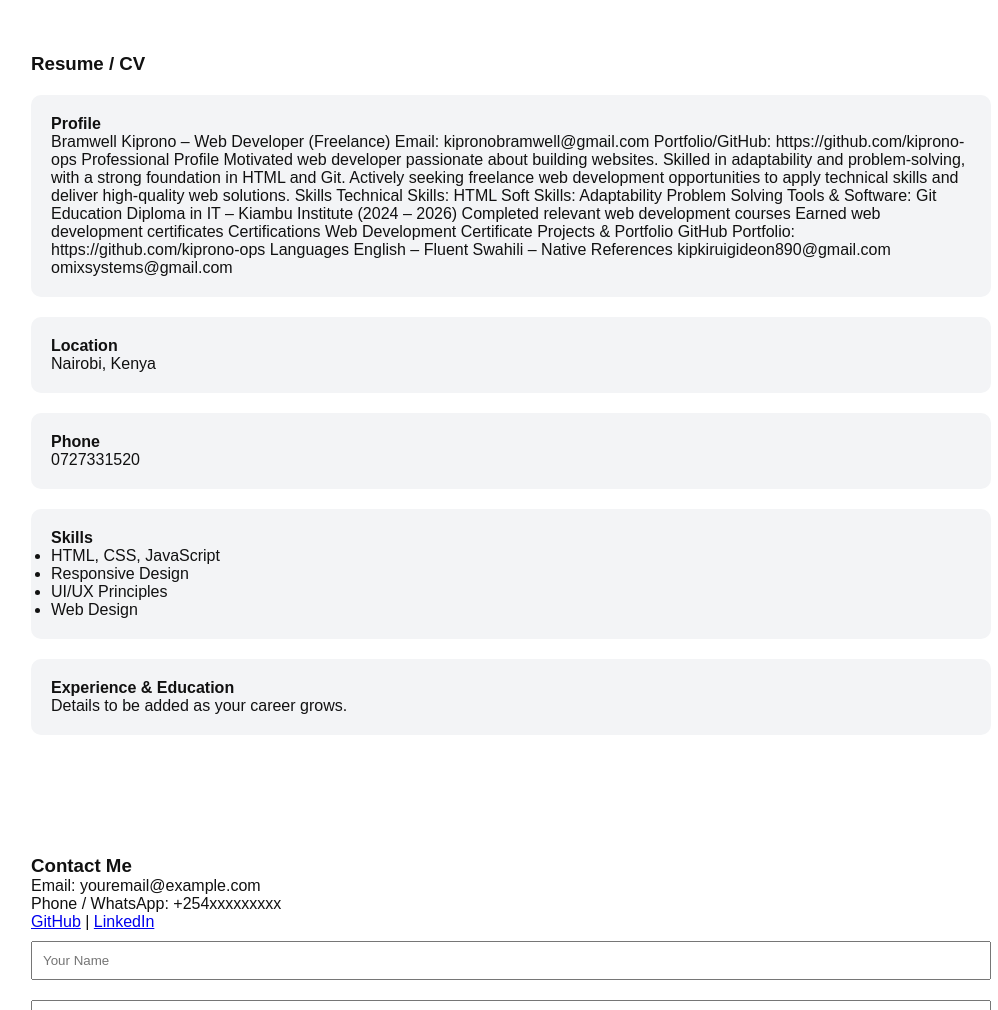
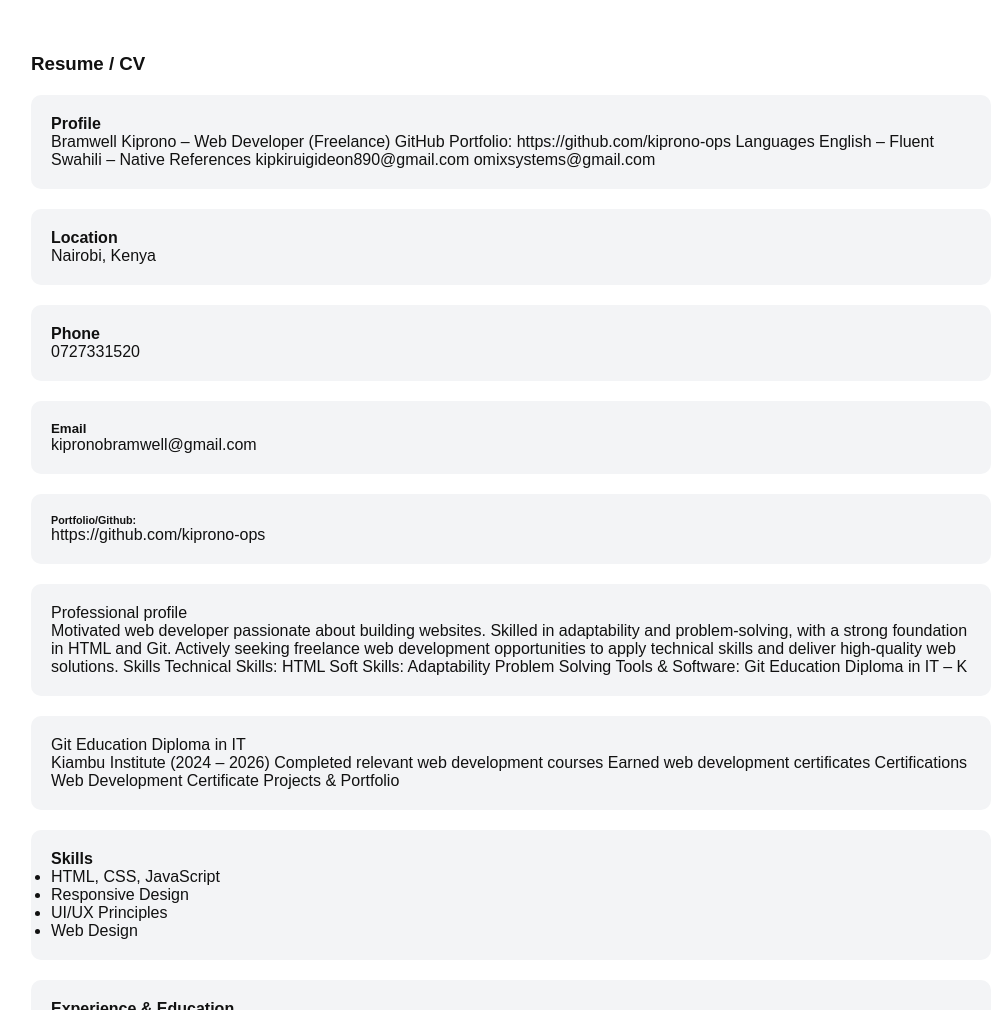
Before and after one commit to kiprono-ops/market-place, a plain HTML site: page index.html in a window 1280 px wide. Shown: the part 900-1910 px from the top of the page, without its empty margins (129-1127 px from the left). Drawn offline with Linux system fonts and the light colour scheme.

Commit message:
Update index.html

```diff
--- a/index.html
+++ b/index.html
@@ -196,7 +196,7 @@
 
     <div class="card">
         <h4>Profile</h4>
-        <p>Bramwell Kiprono – Web Developer (Freelance) Email: kipronobramwell@gmail.com Portfolio/GitHub: https://github.com/kiprono-ops Professional Profile Motivated web developer passionate about building websites. Skilled in adaptability and problem-solving, with a strong foundation in HTML and Git. Actively seeking freelance web development opportunities to apply technical skills and deliver high-quality web solutions. Skills Technical Skills: HTML Soft Skills: Adaptability Problem Solving Tools & Software: Git Education Diploma in IT – Kiambu Institute (2024 – 2026) Completed relevant web development courses Earned web development certificates Certifications Web Development Certificate Projects & Portfolio GitHub Portfolio: https://github.com/kiprono-ops Languages English – Fluent Swahili – Native References kipkiruigideon890@gmail.com omixsystems@gmail.com</p>
+        <p>Bramwell Kiprono – Web Developer (Freelance) GitHub Portfolio: https://github.com/kiprono-ops Languages English – Fluent Swahili – Native References kipkiruigideon890@gmail.com omixsystems@gmail.com</p>
     </div>
     <div class="card">
         <h4>Location</h4>
@@ -206,6 +206,24 @@
         <h4>Phone</h4>
         <p>0727331520</p>
     </div>
+    <div class="card">
+        <h5>Email</h5>
+        <p>kipronobramwell@gmail.com</p>
+    </div>
+    <div class="card">
+        <h6>Portfolio/Github:</h6>
+        <p>https://github.com/kiprono-ops</p>
+    </div>
+    <div class="card">
+        <h7>Professional profile</h7>
+        <p>Motivated web developer passionate about building websites. Skilled in adaptability and problem-solving, with a strong foundation in HTML and Git. Actively seeking freelance web development opportunities to apply technical skills and deliver high-quality web solutions. Skills Technical Skills: HTML Soft Skills: Adaptability Problem Solving Tools & Software: Git Education Diploma in IT – K
+    </div>
+    <div class="card">
+        <h8>Git Education Diploma in IT<h8>
+            <p>Kiambu Institute (2024 – 2026) Completed relevant web development courses Earned web development certificates Certifications Web Development Certificate Projects & Portfolio</p>
+        </div>
+
+        <p><https://github.com/kiprono-ops</p>
 
 
     <div class="card">
```
